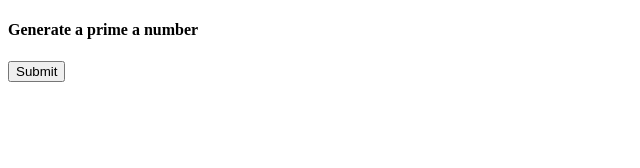
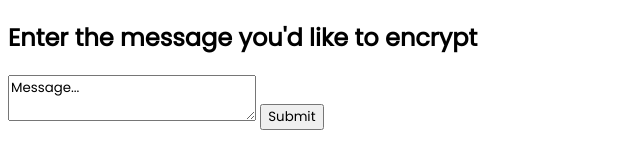
Before and after one commit to mendoska/cryptography-project, a website: page public/index.html in a window 1280 px wide. Shown: the whole page, without its empty margins (0-640 px from the left). Drawn offline with Linux system fonts and the light colour scheme.

Commit message:
added google font, started working on front end

```diff
--- a/public/index.html
+++ b/public/index.html
@@ -4,44 +4,26 @@
     <meta charset="UTF-8">
     <meta http-equiv="X-UA-Compatible" content="IE=edge">
     <meta name="viewport" content="width=device-width, initial-scale=1.0">
-    <title>Document</title>
+    <!-- google fonts -->
+    <link href='https://fonts.googleapis.com/css?family=Poppins' rel='stylesheet'>
+    <!-- custom styling -->
+    <link rel="stylesheet" href ="styles/style.css">
+
+    <title>Cryptography</title>
 </head>
 <body>
-<h4>Generate a prime a number</h4>
 
-<!-- will create prime number on click -->
-<button onclick="generatePrime()">Submit</button>
+    <h2>Enter the message you'd like to encrypt</h2>
 
+    <form>
+        <textarea>Message...</textarea>
+        <button>Submit</button>
+    </form>
 
 
 <!-- JS -->
 <script>
 
-
-let generatePrime = (e) => {
-        e.preventDefault();
-        setLoading(true);
-        setError(null);
-
-        axios.get("http://localhost:5678/" )
-        .then(function(response){
-            console.log("Generating prime number...");
-            setLoading(false);
-            setError(false);
-            setResponse(response.data);
-            setData(response.data);
-            console.log("The response data is :");
-            console.dir(response.data);
-        })
-        .catch(function(error){
-            setLoading(false);
-            setError(true);
-            setResponse(error);
-        })
-        .then(function(){
-            //always executes
-        })
-    }
 </script>
 
 
--- /dev/null
+++ b/public/styles/style.css
@@ -0,0 +1,5 @@
+/* for every element in html*/
+
+* {
+    font-family:"Poppins", sans-serif;
+}
--- a/server.js
+++ b/server.js
@@ -11,6 +11,11 @@ const bodyParser = require ('body-parser');
 const crypto = require('crypto');
 const axios = require ('axios');
 const { error } = require('console');
+
+ app.use(bodyParser.json());
+ app.use(bodyParser.urlencoded({extended: false}));
+
+ app.use(express.static('./public'))
 
 
 
@@ -28,7 +33,6 @@ CREATE SYMMETRIC KEY
 ENCRYPT KEY
 ********************
 */
-
 
 //creating a 256-bit symmetric key for AES Encryption
 //.randomBytes generates
```
